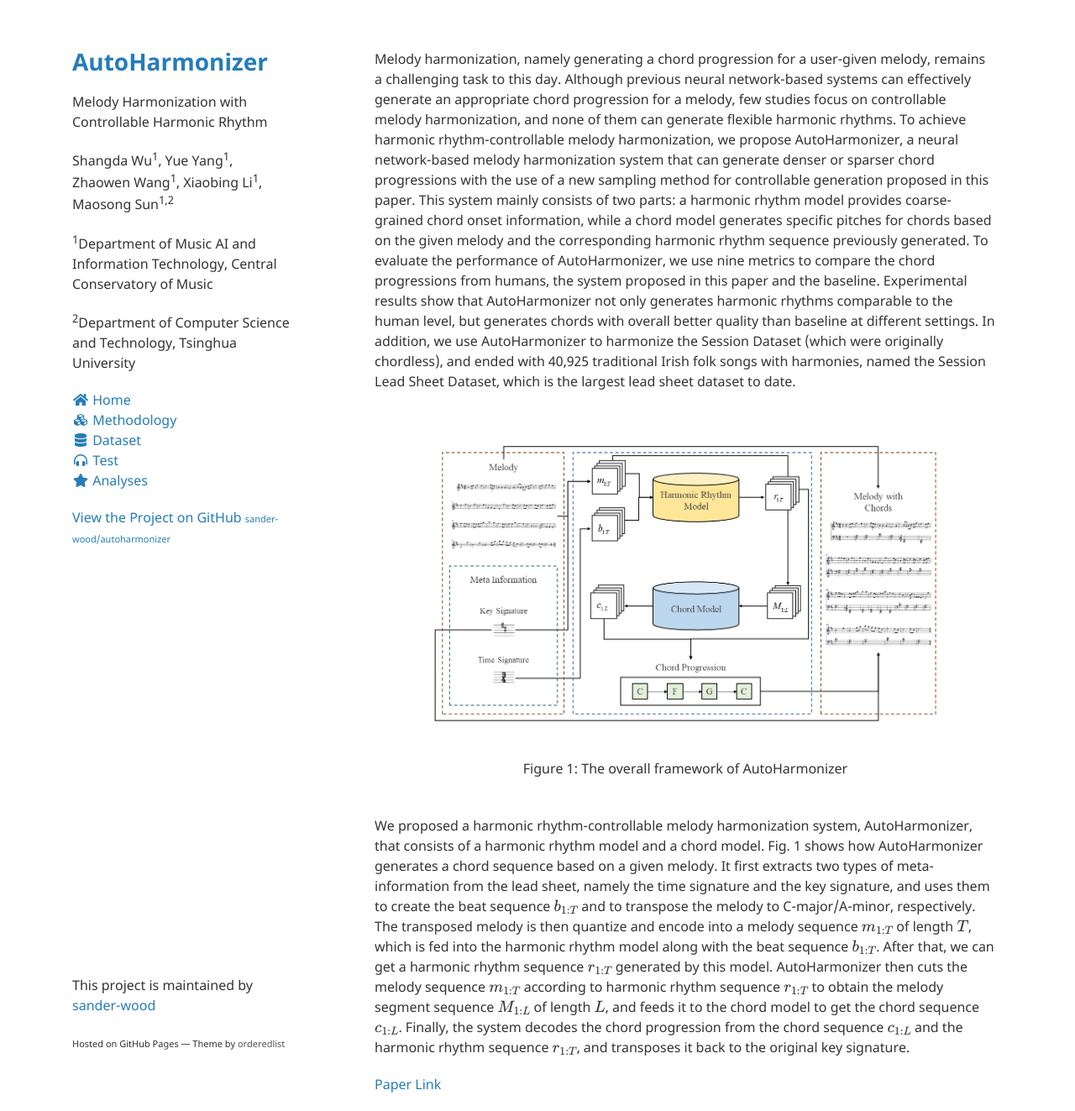
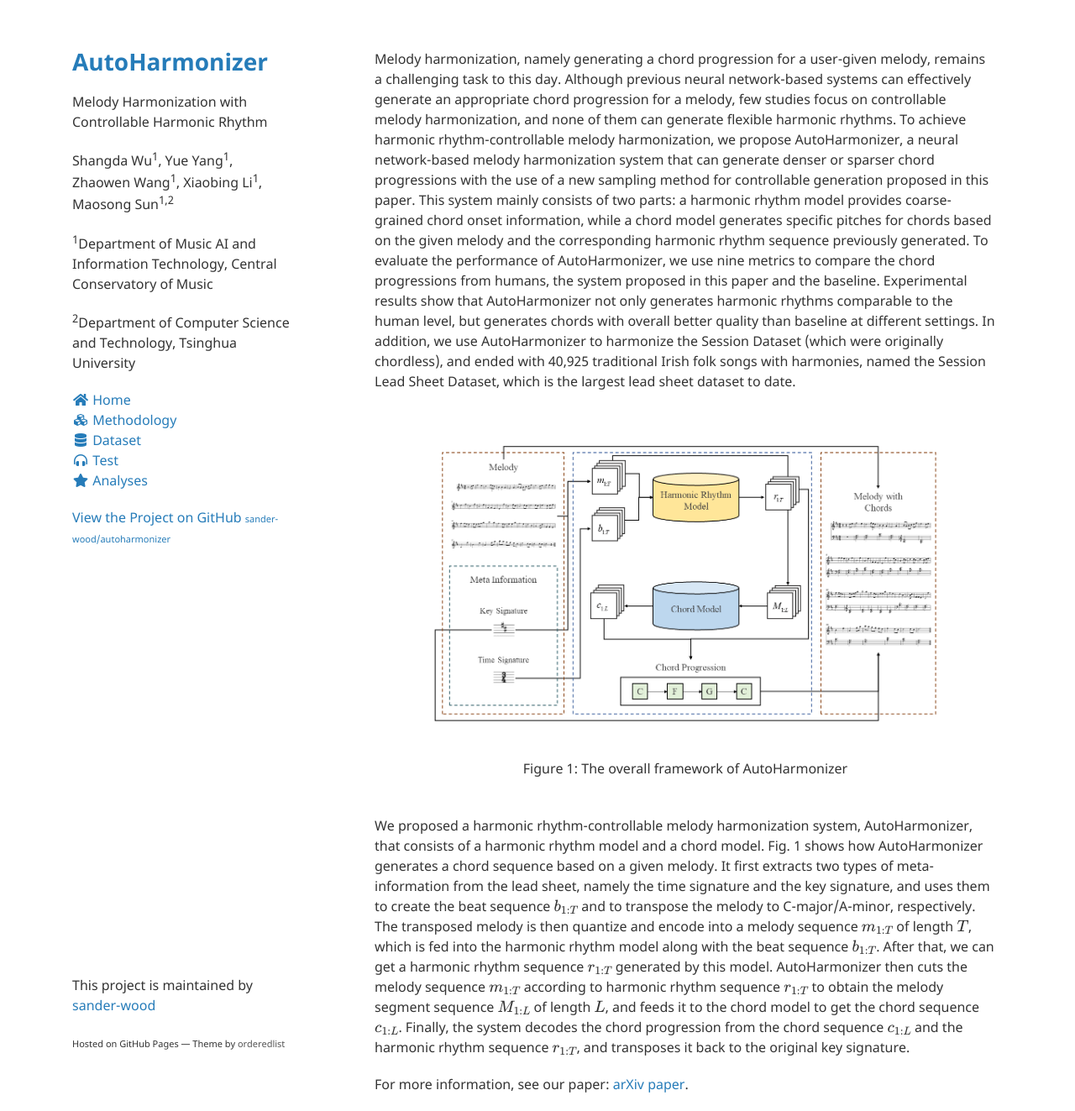
Before and after one commit to sander-wood/autoharmonizer, a Jekyll site: the page built from index.md, in a window 1280 px wide and 1323 px high. Shown: the whole window at 84% size. Built offline with Jekyll 4.4.1, drawn with Linux system fonts in a browser that asks for light colours; nearby versions of some CDN libraries; formulas are drawn with MathJax 3.

Commit message:
Update index.md

```diff
--- a/index.md
+++ b/index.md
@@ -23,4 +23,4 @@ Melody harmonization, namely generating a chord progression for a user-given mel
 
 We proposed a harmonic rhythm-controllable melody harmonization system, AutoHarmonizer, that consists of a harmonic rhythm model and a chord model. Fig. 1 shows how AutoHarmonizer generates a chord sequence based on a given melody. It first extracts two types of meta-information from the lead sheet, namely the time signature and the key signature, and uses them to create the beat sequence $b_{1:T}$ and to transpose the melody to C-major/A-minor, respectively. The transposed melody is then quantize and encode into a melody sequence $m_{1:T}$ of length $T$, which is fed into the harmonic rhythm model along with the beat sequence $b_{1:T}$. After that, we can get a harmonic rhythm sequence $r_{1:T}$ generated by this model. AutoHarmonizer then cuts the melody sequence $m_{1:T}$ according to harmonic rhythm sequence $r_{1:T}$ to obtain the melody segment sequence $M_{1:L}$ of length $L$, and feeds it to the chord model to get the chord sequence $c_{1:L}$. Finally, the system decodes the chord progression from the chord sequence $c_{1:L}$ and the harmonic rhythm sequence $r_{1:T}$, and transposes it back to the original key signature.
 
-[Paper Link](https://www.baidu.com)
+For more information, see our paper: [arXiv paper](https://arxiv.org/abs/2112.11122).
```
